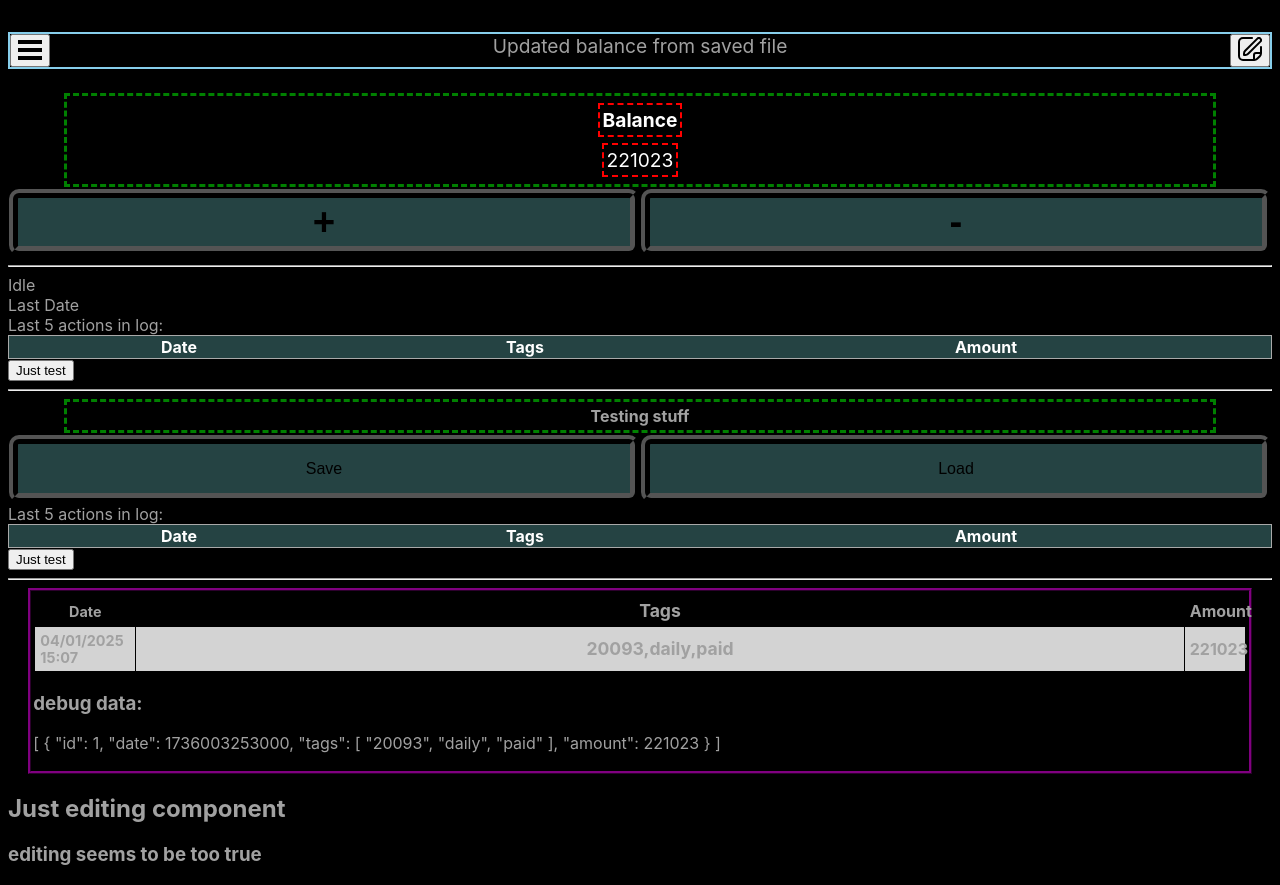
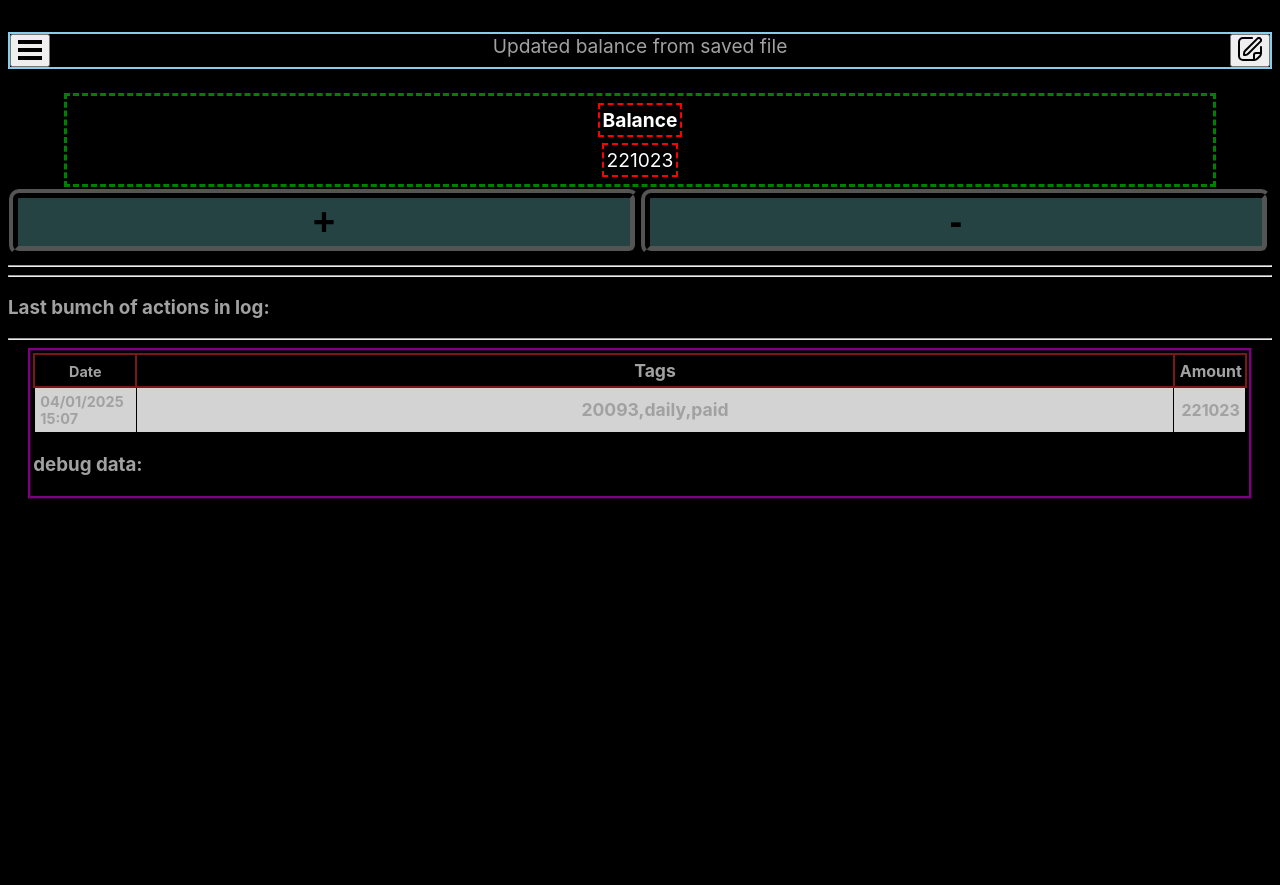
Before and after one commit to haaikraai/brokeandcold-ng, an Angular app: page /mainview in a window 1280 px wide. After the commit the page ends 800 px from the top, so only its background shows below. Built offline with nearby package versions, Linux system fonts and the light colour scheme.

Commit message:
Usable!
- it saves correctly
- it functions correctly
- it edits correctly
- it displays correctly, updated rendering, reversed order, and all that smazz jazz

```diff
--- a/src/app/LedgerBook.ts
+++ b/src/app/LedgerBook.ts
@@ -19,6 +19,7 @@ import { OmniscientTransaction, Transaction } from './transaction';
 */
 export class LedgerBook {
 
+  maxRows = 10;
   ledgerData: OmniscientTransaction[] = [];
 
   addEntry(entry: Transaction) {
@@ -29,6 +30,19 @@ export class LedgerBook {
     };
     this.ledgerData.push(realEntry);
   }
+
+  private _displayedLedger: OmniscientTransaction[] = [];
+
+  get displayedLedger(): OmniscientTransaction[] {
+    console.log(this.ledgerData);
+    this._displayedLedger = this.ledgerData.slice(0, Math.min(this.maxRows, this.ledgerData.length));
+    return this._displayedLedger;
+  }
+
+  set displayedLedger(value: OmniscientTransaction[]) {
+    this._displayedLedger = [...value];
+  }
+
 
   /**
    * Updates an existing item in the ledger with new data.
--- a/src/app/bean-service.service.ts
+++ b/src/app/bean-service.service.ts
@@ -131,7 +131,7 @@ export class BeanServiceService {
     }
   }
 
-  saveBalance(msg: string) {
+  saveBalance(msg: string = '') {
     console.log('BeanService saveBalance');
     console.log('Saving: ', this.balance);
     // THis is automatically done with balance get/set
--- a/src/app/edit-transaction/edit-transaction.component.ts
+++ b/src/app/edit-transaction/edit-transaction.component.ts
@@ -31,8 +31,8 @@ export class EditTransactionComponent {
     });
 */
   // keeping this. lol.
-  entryUpdated = output<OmniscientTransaction>()
-  editSaved = output<OmniscientTransaction>();
+  entryUpdated = output<OmniscientTransaction>();
+  // editSaved = output<OmniscientTransaction>();
   // updatedItem: OmniscientTransaction = {id: 0, date: 0, tags: [], amount: 0};
   closeForm = output<Boolean>();
   // viewRef = viewChild('editForm', { read: ViewContainerRef});
@@ -73,7 +73,7 @@ export class EditTransactionComponent {
     this.isOpen = false;
     console.log('Updating from'); console.log(this.originalItem);
     const returnEntry = deformatExitData(this.updatedItem);
-    this.editSaved.emit(returnEntry);
+    this.entryUpdated.emit(returnEntry);
     // this.entryUpdated.emit(this.updatedItem as OmniscientTransaction);
     console.log('to '); console.log(returnEntry);
     this.closeForm.emit(true);
--- a/src/app/ledger-view/ledger-view.component.css
+++ b/src/app/ledger-view/ledger-view.component.css
@@ -13,17 +13,14 @@ table {
     width: 100%;
     margin: auto;
     border: 2px solid black;
-    text-align: center;
     padding: 1px;
     table-layout: fixed;
-    white-space: ;
-    text-overflow: ellipsis;
     /* table-layout: fixed; */
 }
 
 
 th {
-    border: 1px solid black;
+    border: 2px solid rgb(123, 23, 23);
     text-align: center;
 
 }
@@ -58,11 +55,14 @@ td {
     font-weight: bold;
     width: auto;
     padding: 5px;
+    white-space-collapse: collapse;
+    overflow: hidden;
+    text-overflow: ellipsis;
 }
 
 .amount-column {
     font-weight: bold;
-    width: 50px;
+    width: 60px;
     padding: 5px;
 }
 
--- a/src/app/ledger-view/ledger-view.component.html
+++ b/src/app/ledger-view/ledger-view.component.html
@@ -6,9 +6,10 @@
         <th class="tags-column">Tags</th>
         <th class="amount-column">Amount</th>
 
-        @for (entry of displayedLedger; track entry.id) {
+        @for (entry of getEntries(); track entry.id) {
         <tr (click)="editEntry(entry.id)" class="edit-row">
             <td class="date-column">{{ entry.date | date: "dd/MM/yyyy\nHH:mm" }}</td>
+            <!-- <td class="date-column"><strong>{{ entry.id }}</strong></td> -->
             <td class="tags-column">{{ entry.tags.toString() }}</td>
             <td class="amount-column">{{ entry.amount }}</td>
         </tr>
@@ -21,16 +22,8 @@
         }
     </table>
     <div><h3>debug data:</h3>
-    <p>{{ displayedLedger | json }}</p></div>
+    <!-- <p>{{ shortLedger() | json }}</p></div> -->
 </div>
 
-<h2>Just editing component</h2>
-<app-edit-transaction *ngIf="editingModal" [itemId]="this.currentEntry.id" (closeForm)="editingModal = false" (editSaved)="onSave($event)"></app-edit-transaction>
-<h3>editing seems to be too true</h3>
-<!-- <ng-container [ngComponentOutlet]="editComponent" [ngComponentOutletInputs]="{entryDetails: currentEntry}"></ng-container>] -->
-<!-- <app-amodal>
-    <div>
-        <h3>theoretical projected content</h3>
-        <app-edit-transaction #editComponentVar [entryDetails]="currentEntry" (closeForm)="editingModal = false" (updatedEntry)="onSave($event)"></app-edit-transaction>
-    </div>
-</app-amodal> -->
+<!-- This is the modal. Bit unprofessional, but fuck hell it works for this tiny app -->
+<app-edit-transaction *ngIf="editingModal" [itemId]="this.currentEntry.id" (closeForm)="editingModal = false" (entryUpdated)="onSave($event)"></app-edit-transaction>
--- a/src/app/ledger-view/ledger-view.component.ts
+++ b/src/app/ledger-view/ledger-view.component.ts
@@ -1,16 +1,15 @@
 
-import { Component, inject, input, Type } from '@angular/core';
+import { Component, inject, input, signal, Type, OnChanges } from '@angular/core';
 import { NgIf } from '@angular/common';
 import { BeanServiceService } from '../bean-service.service';
 import { OmniscientTransaction, Transaction } from '../transaction';
-import { DatePipe } from '@angular/common';
 import { AmodalComponent } from '../amodal/amodal.component';
 import { EditTransactionComponent } from "../edit-transaction/edit-transaction.component";
-import { JsonPipe } from '@angular/common';
+import { DatePipe, JsonPipe, AsyncPipe } from '@angular/common';
 
 @Component({
   selector: 'app-ledger-view',
-  imports: [DatePipe, EditTransactionComponent, JsonPipe, NgIf],
+  imports: [EditTransactionComponent, JsonPipe, NgIf, DatePipe],
   templateUrl: './ledger-view.component.html',
   styleUrl: './ledger-view.component.css',
 })
@@ -26,23 +25,21 @@ export class LedgerViewComponent {
 
   private beanService = inject(BeanServiceService);
   // private ledgerData: OmniscientTransaction[] | null = null;
-  private _displayedLedger: OmniscientTransaction[] = [];
+  shortLedger = signal<OmniscientTransaction[]>(this.beanService.ledger.displayedLedger);
+  ledgerRef = this.beanService.ledger.ledgerData;
+
 
   // private route = inject
   // private comp = NgComponentOutlet
   editingModal = false;
-  protected editComponent: Type<AmodalComponent> | Type<EditTransactionComponent> | null = EditTransactionComponent;
+  // protected editComponent: Type<AmodalComponent> | Type<EditTransactionComponent> | null = EditTransactionComponent;
 
 
+  // shortLedger = () => {
+  //   return this.beanService.ledger.ledgerData.slice(0, Math.min(8, this.beanService.ledger.ledgerData.length)).reverse()
+  // }
+  // editModal: ElementRef<HTMLElement> = ViewChild('#editfo', {read: ElementRef, static: false})
 
-  // editModal: ElementRef<HTMLElement> = ViewChild('#editfo', {read: ElementRef, static: false})
-  get displayedLedger(): OmniscientTransaction[] {
-    this._displayedLedger = this.beanService.ledger.ledgerData.slice(0, Math.min(this.maxRows(), this.beanService.ledger.ledgerData.length)).reverse();
-    return this._displayedLedger;
-  }
-  set displayedLedger(value: OmniscientTransaction[]) {
-    this._displayedLedger = [...value];
-  }
 
 
 
@@ -67,10 +64,50 @@ export class LedgerViewComponent {
   editEntry(entryId: number) {
     this.editingModal = true;
     this.currentEntry = this.beanService.ledger.getItemId(entryId) as OmniscientTransaction;
-
+    const currentVersion = this.shortLedger();
+    // this.shortLedger.update((ledger) => {
+    //   currentVersion[ledger.findIndex((ledger) => {ledger.id === entryId})] =
+    // })
   }
 
 
+
+
+  onSave(newEntry: OmniscientTransaction | null) {
+    const updatedEntry = JSON.parse(JSON.stringify(newEntry));
+    this.editingModal = false;
+
+    if (updatedEntry) {
+
+      this.currentEntry = <OmniscientTransaction>newEntry;
+      console.log('Received new entry from form and think I changed it. New values are:')
+      console.log(updatedEntry);
+      const changedTransaction: Transaction = {
+        date: Date.now(),
+        tags: ['Cooked','the','books'],
+        amount: this.beanService.ledger.updateItem(updatedEntry.id, updatedEntry)
+      }
+      // this.beanService.balance += changedTransaction.amount;
+      this.beanService.updateBalance(changedTransaction);
+    }
+    this.ledgerRef = this.beanService.ledger.ledgerData;
+    this.shortLedger.set(this.beanService.ledger.displayedLedger);
+
+    this.beanService.saveBalance();
+    console.log('Post save values:');
+    console.log(this.ledgerRef);
+    console.log(this.shortLedger());
+  }
+
+  /*
+    Literally just to get the reversed list for the for looop
+  */
+  getEntries() {
+    // console.log('upside down');
+    const topsyturvy = this.ledgerRef.slice().reverse();
+    // console.log(topsyturvy);
+    return topsyturvy;
+  }
 
   /*
   BRING MODAL BACK. USING A ROUTER FOR NOW, TILL it works
@@ -88,21 +125,5 @@ export class LedgerViewComponent {
     // this.statusControl.addStatus('Editing: ' + entry.date);
   }
   */
-  onSave(newEntry: OmniscientTransaction | null) {
-    const updatedEntry = JSON.parse(JSON.stringify(newEntry));
-    this.editingModal = false;
-    if (updatedEntry) {
-      this.currentEntry = <OmniscientTransaction>newEntry;
-      console.log('Received new entry from form and think I changed it. New values are:')
-      console.log(updatedEntry);
-      const changedTrancaction: Transaction = {
-        date: Date.now(),
-        tags: ['Cooked','the','books'],
-        amount: this.beanService.ledger.updateItem(updatedEntry.id, updatedEntry)
-      }
-      this.beanService.balance += changedTrancaction.amount;
-      this.beanService.updateBalance(changedTrancaction);
-    }
-  }
 
 }
--- a/src/app/mainview/mainview.component.html
+++ b/src/app/mainview/mainview.component.html
@@ -17,14 +17,12 @@
   <button class="better-button sign-text" id="minus" type="button" (click)="onDecrement()">-</button>
 </div>
 <hr />
-<div>
+<!-- <div>
   <label id="action">Idle</label>
   <br />
   <label id="lastDate">Last Date</label>
-</div>
-<div>Last 5 actions in log:</div>
-
-<table class="ledgercontainer" id="ledgerhistory">
+</div> -->
+<!-- <table class="ledgercontainer" id="ledgerhistory">
   <thead class="theaders">
     <th>Date</th>
     <th>Tags</th>
@@ -34,12 +32,12 @@
     <!-- <span id="date"></span>
         <span id="tags"></span>
         <span id="Amount"></span> -->
-  </tbody>
-</table>
+<!--   </tbody>
+</table> -->
 
 <!-- Trigger button -->
 
-<button type="button" id="testButton" (click)="onTestButton()">Just test</button>
+<!-- <button type="button" id="testButton" (click)="onTestButton()">Just test</button> -->
 
 <!-- <div class="card-header">
           <h4 class="ion-list-header" color="dark">
@@ -52,8 +50,7 @@
           </ul>
      -->
 
-<hr />
-<h3 class="content-row nosign-text">Testing stuff</h3>
+<!-- <h3 class="content-row nosign-text">Testing stuff</h3>
 <div class="button-bar">
   <button class="better-button nosign-text" id="save" type="button" (click)="onSaveButton()">
     Save
@@ -61,25 +58,10 @@
   <button class="better-button nosign-text" id="load" type="button" (click)="onLoadButton()">
     Load
   </button>
-</div>
-<div>Last 5 actions in log:</div>
+</div> -->
+<hr />
 
-<table class="ledgercontainer" id="ledgerhistory">
-  <thead class="theaders">
-    <th>Date</th>
-    <th>Tags</th>
-    <th>Amount</th>
-  </thead>
-  <tbody>
-    <!-- <span id="date"></span>
-        <span id="tags"></span>
-        <span id="Amount"></span> -->
-  </tbody>
-</table>
+<h3>Last bumch of actions in log:</h3>
 
+  <!-- <thead class="theaders">
 <!-- Trigger button -->
-
-<button type="button" id="testButton" (click)="onTestButton()">Just test</button>
-<ng-content>
-  <!-- add any testing crap and stuff here -->
-</ng-content>
--- a/src/app/settingspage/settingspage.component.css
+++ b/src/app/settingspage/settingspage.component.css
@@ -5,12 +5,12 @@
 
 .container {
   /* align-items: center; */
-  width: 70%;
+  width: 90%;
   /* very specific for my phone */
   /* width:  300px; */
   margin: auto;
-  border: 5px groove lightgrey;
-  padding: 17px;
+  border: 3px groove lightgrey;
+  padding: 7px;
   /* flex-basis: 70%; */
 }
 
@@ -79,9 +79,9 @@
   align-items: center;
   /* flex-basis: 50%; */
   margin: auto;
-  width: 90%;
+  width: 95%;
   border: 3px dashed green;
-  padding: 4px;
+  padding: 2px;
   /* margin: 10px;  */
 }
 
@@ -100,6 +100,8 @@
   justify-content: space-between;
   height: 4.4em;
   align-items: normal;
+  padding: 0px;
+  width: 100%;
   /* align-content: center; */
   /* text-align: center; */
 }
@@ -134,7 +136,7 @@
   justify-content: space-evenly;
   align-items: center;
   margin: auto;
-  padding: 5px;
+  padding: 7px;
   border: 1px dashed red;
   /* width: 250px; */
   text-align: right;
--- a/src/app/settingspage/settingspage.component.html
+++ b/src/app/settingspage/settingspage.component.html
@@ -63,7 +63,7 @@
             class="inputbox"
             id="lastUpdateDate"
             type="date"
-            formControlName="lastUpdated"a
+            formControlName="lastUpdated"
           />
         </div>
         <div class="button-bar">
```
Also changed, not shown: src/app/edit-transaction/edit-transaction.component.html (+1 -36 lines), src/app/settingspage/settingspage.component.ts (+11 -1 lines), 1 other file (tests, documents, lock files or other folders).
